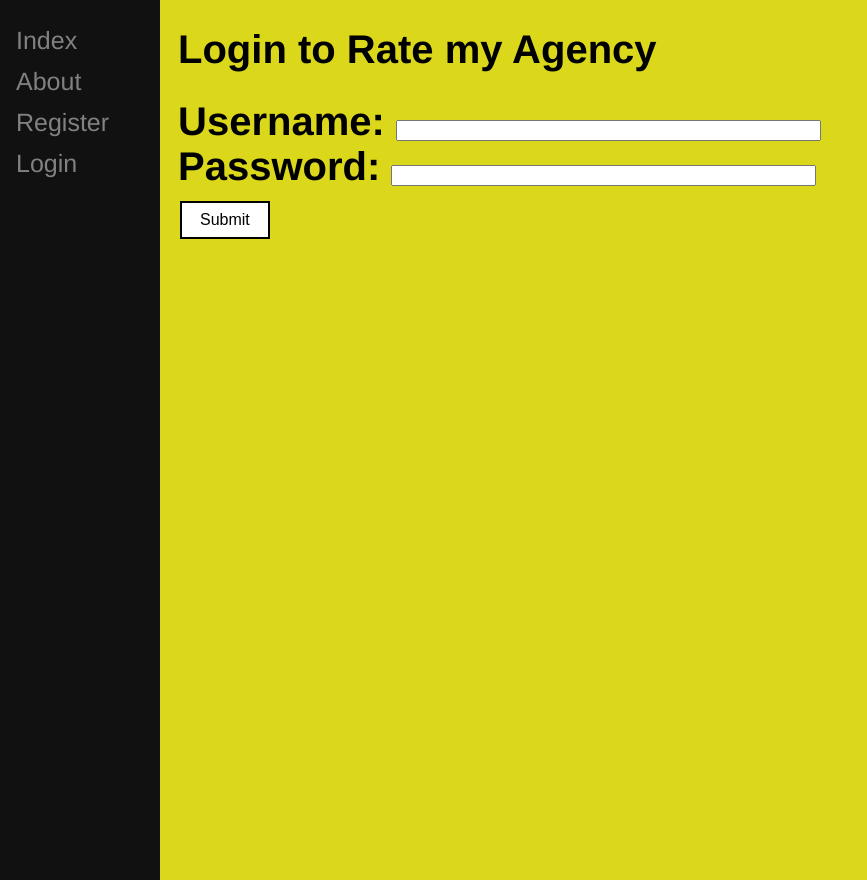
After one commit to Keldeth/rate_my_agency_project, a Django app: page /rate_my_agency/login/ in a window 1280 px wide. The commit adds this page. Shown: the whole page, without its empty margins (0-867 px from the left). Run offline with Django 3.2, Linux system fonts and the light colour scheme.

Commit message:
Login and logout functionality added

```diff
--- a/rate_my_agency/urls.py
+++ b/rate_my_agency/urls.py
@@ -11,4 +11,6 @@ urlpatterns = [
     path('register/', views.register, name='register'),
     path('register/tenant/', views.register_tenant, name='register_tenant'),
     path('register/agency/', views.register_agency, name='register_agency'),
-]
+    path('login/', views.user_login, name='login'),
+    path('logout/', views.user_logout, name='logout'),
+    ]
--- a/rate_my_agency/views.py
+++ b/rate_my_agency/views.py
@@ -1,6 +1,10 @@
 from django.shortcuts import render
 from django.shortcuts import redirect
 from django.contrib.auth.models import User
+from django.contrib.auth import authenticate, login, logout
+from django.http import HttpResponse
+from django.urls import reverse
+from django.shortcuts import redirect
 from .forms import UserForm, CommentForm, TenantForm, AgencyForm
 from .models import City, Agency, Tenant
 from .filters import AgencyFilter
@@ -90,7 +94,6 @@ def register_agency(request):
 
         if agency_form.is_valid() and user_form.is_valid():
             user = user_form.save()
-            user.set_password(user.password)
             user.save()
             agency = agency_form.save(commit=False)
             agency.user = user
@@ -118,7 +121,6 @@ def register_tenant(request):
 
         if tenant_form.is_valid() and user_form.is_valid():
             user = user_form.save()
-            user.set_password(user.password)
             user.save()
             tenant = tenant_form.save(commit=False)
             tenant.user = user
@@ -133,3 +135,27 @@ def register_tenant(request):
 
     return render(request, 'rate_my_agency/register_tenant.html',
                   context = {'user_form': user_form, 'tenant_form': tenant_form, 'registered': registered})
+
+
+
+
+def user_login(request):
+    if request.method == "POST":
+        username = request.POST.get('username')
+        password = request.POST.get('password')
+        user = authenticate(username=username, password=password)
+        if user:
+            if user.is_active:
+                login(request, user)
+                return redirect(reverse('rate_my_agency:index'))
+            else:
+                return HttpResponse("Your Rate my Agency account is diabled.")
+        else:
+            print(f"Invalid login details: {username}, {password}")
+            return HttpResponse("Invalid login details supplied.")
+    else:
+        return render(request, 'rate_my_agency/login.html')
+
+def user_logout(request):
+    logout(request)
+    return redirect(reverse('rate_my_agency:index'))
--- a/templates/rate_my_agency/base.html
+++ b/templates/rate_my_agency/base.html
@@ -82,9 +82,15 @@
 		</div>
 
 		<div class="sidebar">
-			<a href="{% url 'rate_my_agency:index' %}">Index</a>
-			<a href="{% url 'rate_my_agency:about' %}">About</a>
-			<a href="{% url 'rate_my_agency:register' %}">Register</a>
+		<a href="{% url 'rate_my_agency:index' %}">Index</a>
+		<a href="{% url 'rate_my_agency:about' %}">About</a>
+		{% if user.is_authenticated %}
+		<a href="{% url 'rate_my_agency:logout' %}">Logout</a>
+		{% else %}
+		<a href="{% url 'rate_my_agency:register' %}">Register</a>
+		<a href="{% url 'rate_my_agency:login' %}">Login</a>
+		{% endif %}
+
 		</div>
 	</body>
 </html>
--- /dev/null
+++ b/templates/rate_my_agency/login.html
@@ -0,0 +1,18 @@
+{% extends 'rate_my_agency/base.html' %}
+{% load static %}
+
+{% block title_block %}
+	Login
+{% endblock %}
+
+{% block body_block %}
+<h1>Login to Rate my Agency<h1>
+<form id="login_form" method="post" action="{% url 'rate_my_agency:login' %}">
+	{% csrf_token %}
+	Username: <input type="text" name="username" value="" size="50" />
+	<br />
+	Password: <input type="password" name="password" value="" size="50" />
+	<br />
+	<button class="button" type="submit">Submit</button>
+</form>
+{% endblock %}
```
Also changed, not shown: rate_my_agency/forms.py (+11 -3 lines), templates/rate_my_agency/index.html (+6 -1 lines), templates/rate_my_agency/agency.html (deleted).
